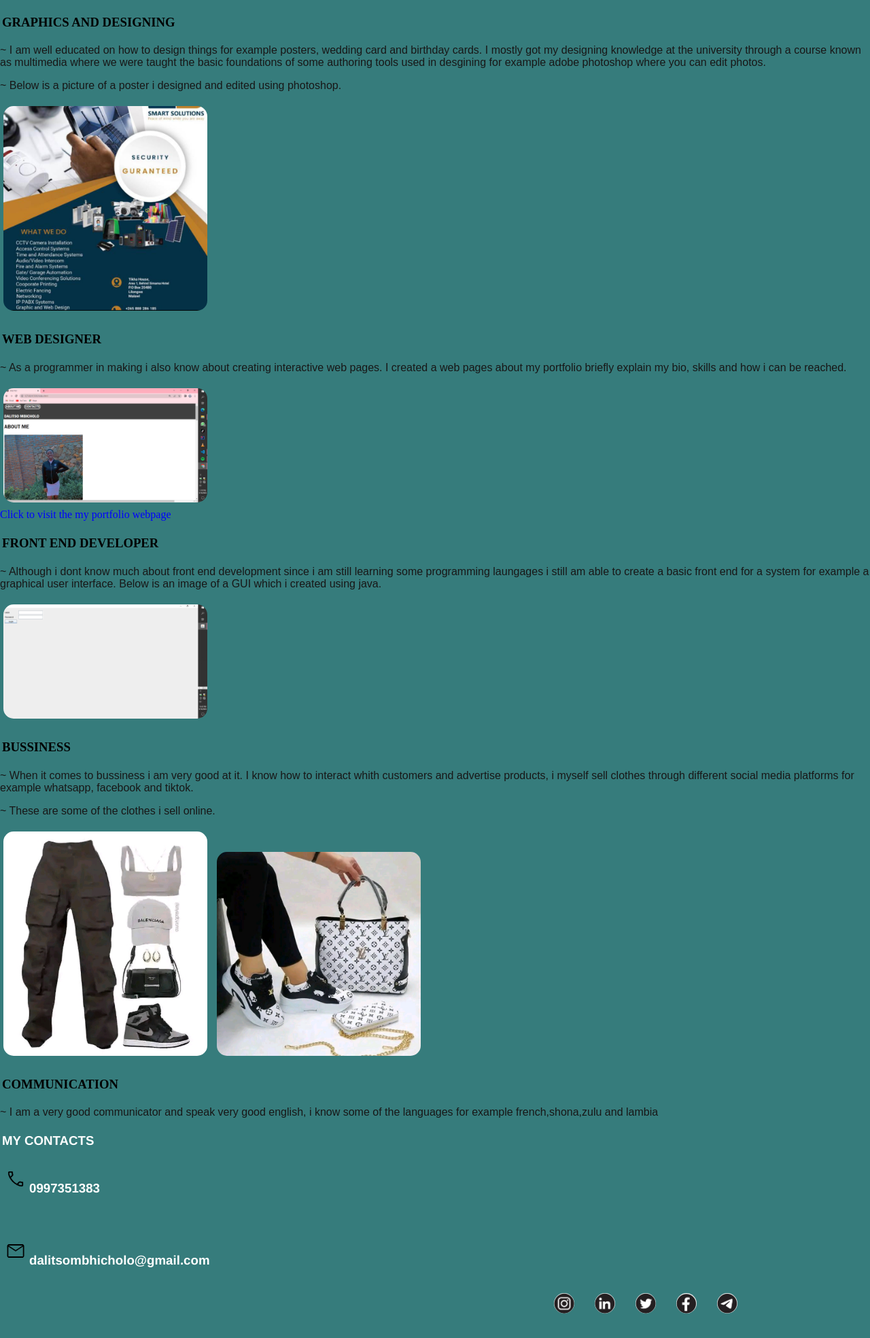
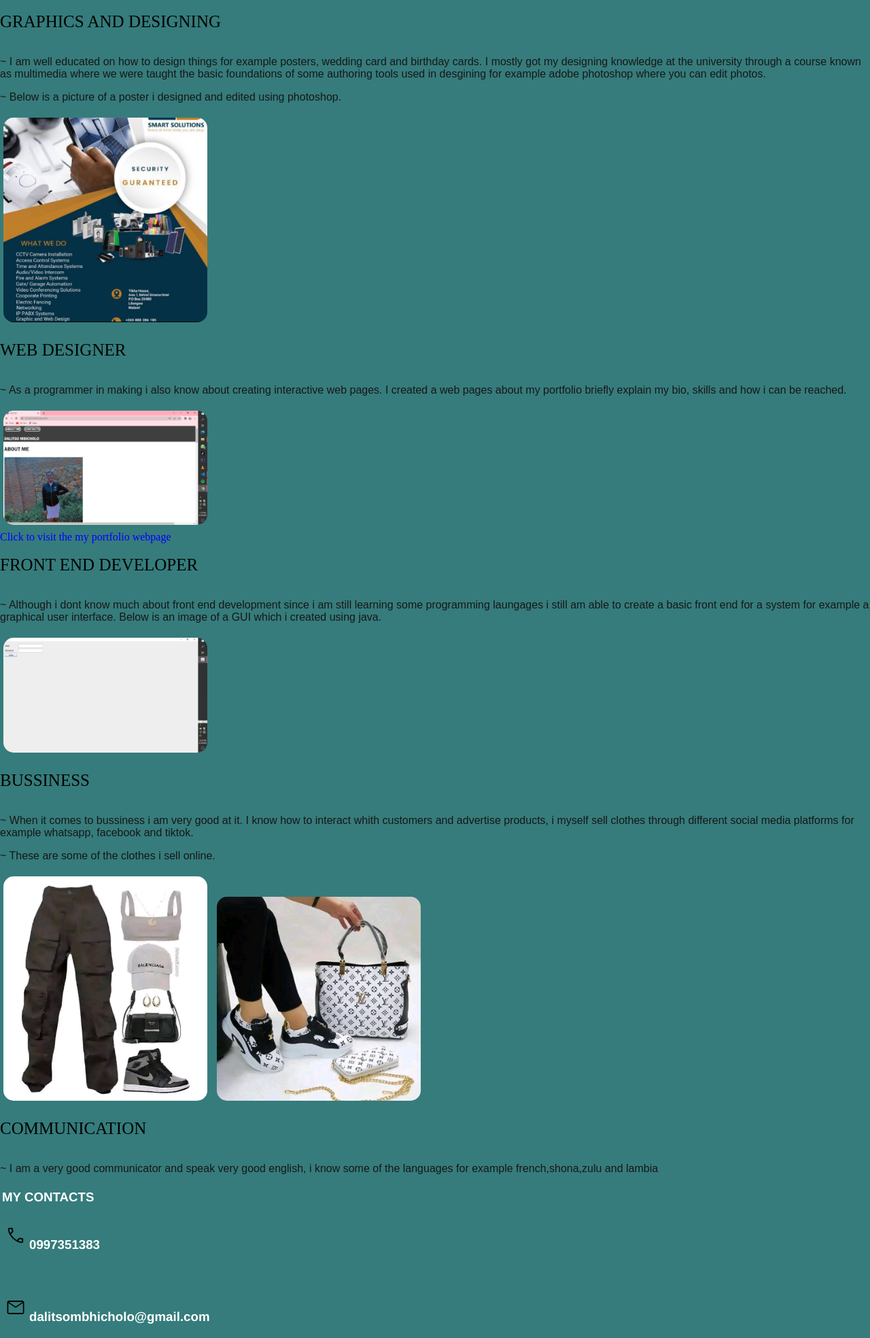
Before and after one commit to dalie-codergirl/my-portfolio, a PHP site: page /skills.html in a window 1280 px wide. Shown: the part 38-2006 px from the top of the page at 68% size. Before the commit the page ends 1970 px from the top, so only its background shows below. Run offline with PHP 8.4, Linux system fonts and the light colour scheme.

Commit message:
modified codes

```diff
--- a/index.html
+++ b/index.html
@@ -21,7 +21,7 @@
         <h1>DALITSO MBICHOLO</h1>
     </header>
 <body>
-    <div id="para2" class="greeting" ></div>
+    <p id="para1" class="greeting" ></p>
 
 
         <h3 id="about"> BIOGRAPHY </h3>
--- a/skills.html
+++ b/skills.html
@@ -14,25 +14,31 @@
     </nav>
 </header>
 <body>
-    <h3>GRAPHICS AND DESIGNING</h3>
+
+    <br>
+    <dt id="skill" class="skills" > GRAPHICS AND DESIGNING </dt><br>
     <p> ~ I  am well educated on how to design things for example posters, wedding card and birthday cards. I mostly got my designing knowledge at the university through a course known as multimedia where we were taught the basic foundations of some authoring tools used in desgining for example adobe photoshop where you can edit photos.</p>
 <p>~ Below is a picture of  a poster i designed and  edited using photoshop.</p>
     <img src="images/SS.png" width="300px" alt="poster">
-<br>
-<h3>WEB DESIGNER</h3>
+<br><br>
+
+<dt id="skill" class="skills" >    WEB DESIGNER</dt><br>
 <P> ~ As a programmer in making i also know about creating interactive web pages. I created a web pages about my portfolio briefly explain my bio, skills and how i can be reached.</P>
 <img src="images/p.png" width="300px" alt="my portfolio"><br>
 <a href="https://www.dali-codergirl.github.io/my-portfolio"><t>Click to visit the my portfolio webpage</a></t>
+<br><br>
+
+<dt id="skill" class="skills">   FRONT END DEVELOPER</dt><br>
+<P>~ Although i dont know much about front end development since i am still learning some programming laungages i still am able to create a basic front end for a system for example a graphical user interface. Below is an image of a GUI which i created using java.</P>
+<img src="images/GUI.png" width="300px" alt="GUI"><br>
 <br>
-<h3>FRONT END DEVELOPER</h3>
-<P>~ Although i dont know much about front end development since i am still learning some programming laungages i still am able to create a basic front end for a system for example a graphical user interface. Below is an image of a GUI which i created using java.</P>
-<img src="images/GUI.png" width="300px" alt="GUI">
-<h3>BUSSINESS </h3>
+<dt id="skill"  class="skills">   BUSSINESS</dt><br>
 <p>~ When it comes to bussiness i am very good at it. I know how to interact whith customers and advertise products, i myself sell clothes through different social media platforms for example whatsapp, facebook and tiktok. </p>
 <p>~ These are some of the clothes i sell online.</p>
 <img src="images/bottom.jpg" width="300px" alt="bottoms">
 <img src="images/evolution.jpg" width="300px" alt="bags and shoes">
-<h3>COMMUNICATION</h3>
+<br><br>
+<dt id="skill"  class="skills">  COMMUNICATION</dt><br>
 <p>~ I am a very good communicator and speak very good english, i know some of the languages for example french,shona,zulu and lambia</p>
 
 <footer>
--- a/style.css
+++ b/style.css
@@ -68,15 +68,16 @@ header{
         border-radius: 30;
         height: 60px;
     }
-    #para2{
-      color: white;
+    #para1{
+      color: rgb(33, 187, 179);
       font-size: 2.5em;
       background: linear-gradient(-240deg,rgb(54, 124, 124) 70%, rgb(3, 54, 57) );
+
       padding: 1.3em;
       border-radius: 0.4em;
       box-shadow: 0 1.3em 1.8em rgb(3, 54, 57);
       font-family: Arial, Helvetica, sans-serif;
-      font-weight: 500;
+      font-weight: 1000;
       word-spacing: 0.4em;
       letter-spacing: 0.2em;
       text-align: center;
@@ -101,7 +102,7 @@ header{
     p {
         font-family: Arial, Helvetica, sans-serif;
         color: rgb(24, 23, 23);
-        font-weight: lighter;
+
     }
     img{
         padding: 5px;
@@ -143,3 +144,17 @@ progress::-webkit-progress-value{
     background-color: #00ff15;
     border-radius: 5px;
 }
+#skill:hover{
+    background-color: aqua;
+}
+
+
+
+.skills{
+    font-size: 25px;
+}
+#skill{
+    width: 350px;
+    height: 30px;
+    transition: background-colour 0.35;
+}
```
Also changed, not shown: contacts.html (+17 -0 lines), myScript.js (+18 -4 lines).
